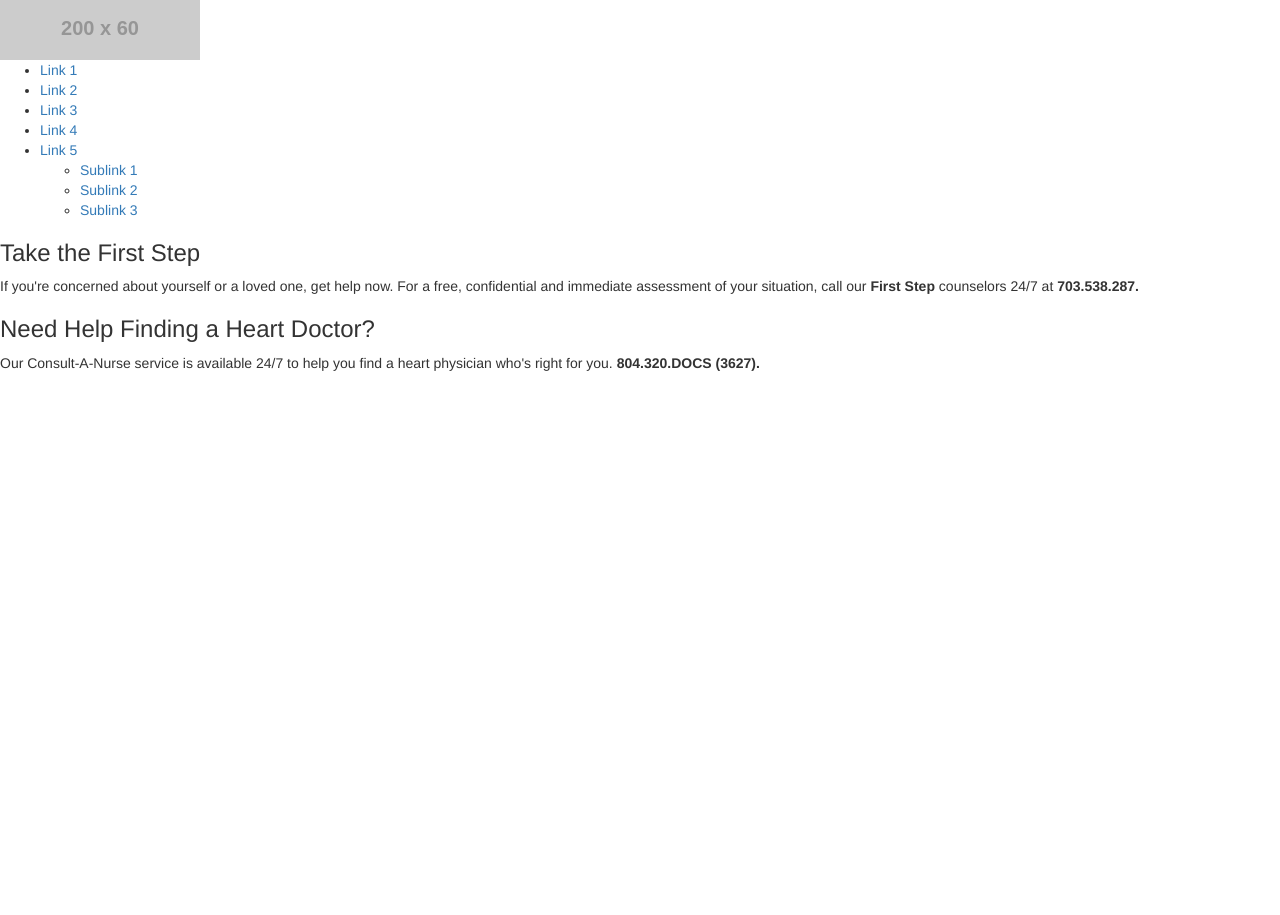
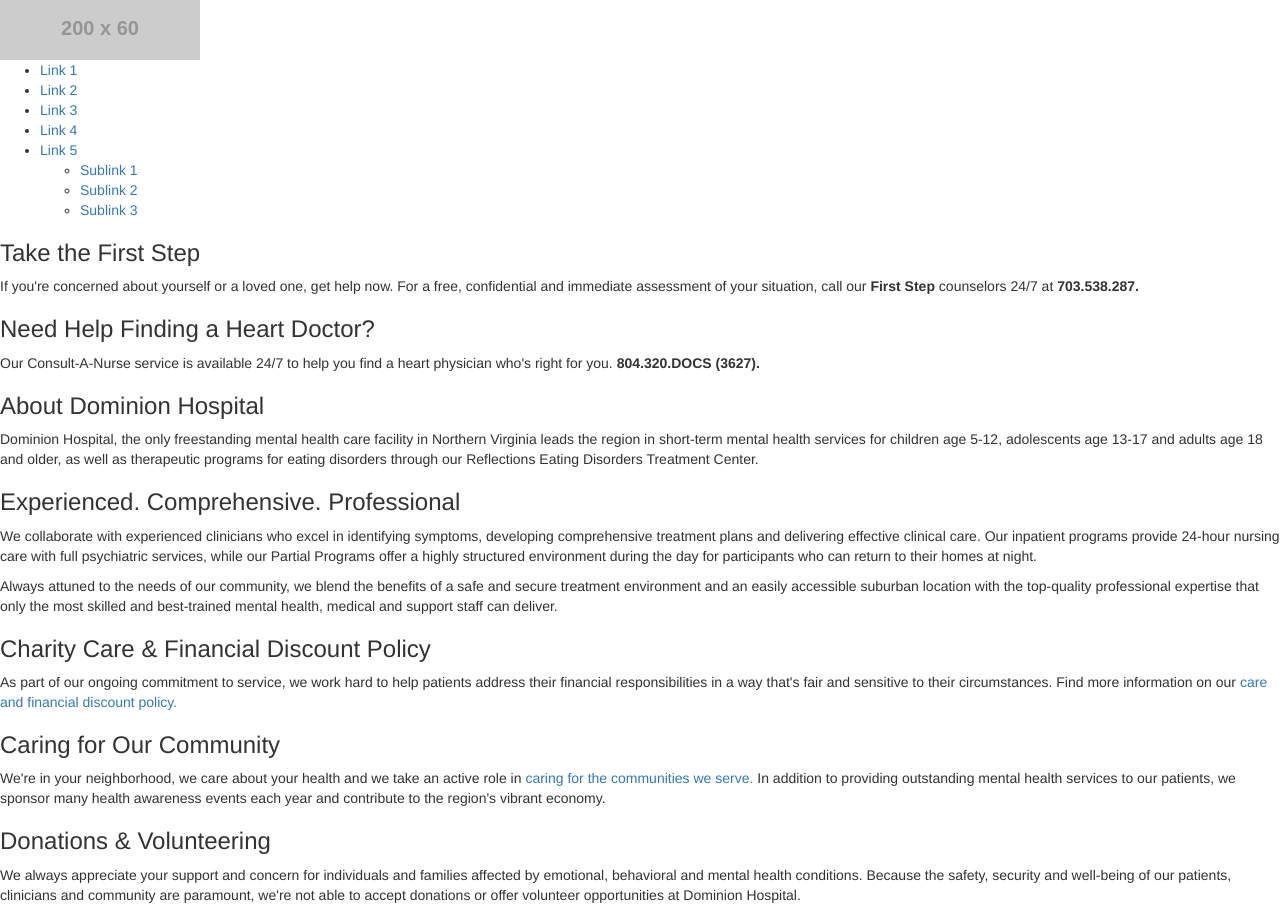
Before and after one commit to thatknitter/HCAcodeTest, a plain HTML site: page index.html in a window 1280 px wide. Before the commit the page ends 800 px from the top, so only its background shows below. Drawn offline with Linux system fonts and the light colour scheme; placeholder pictures from the web are drawn by us.

Commit message:
main body added

```diff
--- a/index.html
+++ b/index.html
@@ -28,9 +28,35 @@
 			   </ul>
 			</ul>
 			<h3>Take the First Step</h3>
-			<p>If you're concerned about yourself or a loved one, get help now. For a free, confidential and immediate assessment of your situation, call our <strong>First Step</strong> counselors 24/7 at <strong>703.538.287.</strong></p>
+			<p>If you're concerned about yourself or a loved one, get help now. For a free, confidential and immediate assessment of your situation, call our
+			  <strong>First Step</strong> counselors 24/7 at <strong>703.538.287.</strong></p>
 			<h3>Need Help Finding a Heart Doctor?</h3>
-			<p>Our Consult-A-Nurse service is available 24/7 to help you find a heart physician who's right for you. <strong> 804.320.DOCS (3627).</strong></p>
+			<p>Our Consult-A-Nurse service is available 24/7 to help you find a heart physician who's right for you. <strong> 804.320.DOCS (3627).</strong>
+			</p>
+		</div>
+		<div class="main-content">
+		  <h3 class="h3head">About Dominion Hospital</h3>
+		  <p>Dominion Hospital, the only freestanding mental health care facility in Northern Virginia leads the region in short-term mental health
+		    services for children age 5-12, adolescents age 13-17 and adults age 18 and older, as well as therapeutic programs for eating disorders through
+		    our Reflections Eating Disorders Treatment Center.</p>
+		  <h3>Experienced. Comprehensive. Professional</h3>
+		  <p>We collaborate with experienced clinicians who excel in identifying symptoms, developing comprehensive treatment plans and delivering
+		    effective clinical care. Our inpatient programs provide 24-hour nursing care with full psychiatric services, while our Partial Programs offer a
+		    highly structured environment during the day for participants who can return to their homes at night.</p>
+		  <p>Always attuned to the needs of our community, we blend the benefits of a safe and secure treatment environment and an easily accessible
+		    suburban location with the top-quality professional expertise that only the most skilled and best-trained mental health, medical and support
+		    staff can deliver.</p>
+		  <h3>Charity Care &amp; Financial Discount Policy</h3>
+		  <p>As part of our ongoing commitment to service, we work hard to help patients address their financial responsibilities in a way that's fair and
+		    sensitive to their circumstances. Find more information on our <a href="#"> care and financial discount policy.</a></p>
+		  <h3>Caring for Our Community</h3>
+		  <p>We're in your neighborhood, we care about your health and we take an active role in <a href="#">caring for the communities we serve.</a> In
+		    addition to providing outstanding mental health services to our patients, we sponsor many health awareness events each year and contribute to
+		    the region's vibrant economy.</p>
+		  <h3>Donations &amp; Volunteering</h3>
+		  <p>We always appreciate your support and concern for individuals and families affected by emotional, behavioral and mental health conditions.
+		    Because the safety, security and well-being of our patients, clinicians and community are paramount, we're not able to accept donations or
+		    offer volunteer opportunities at Dominion Hospital.</p>
 		</div>
 	</body>
 </html>
```
